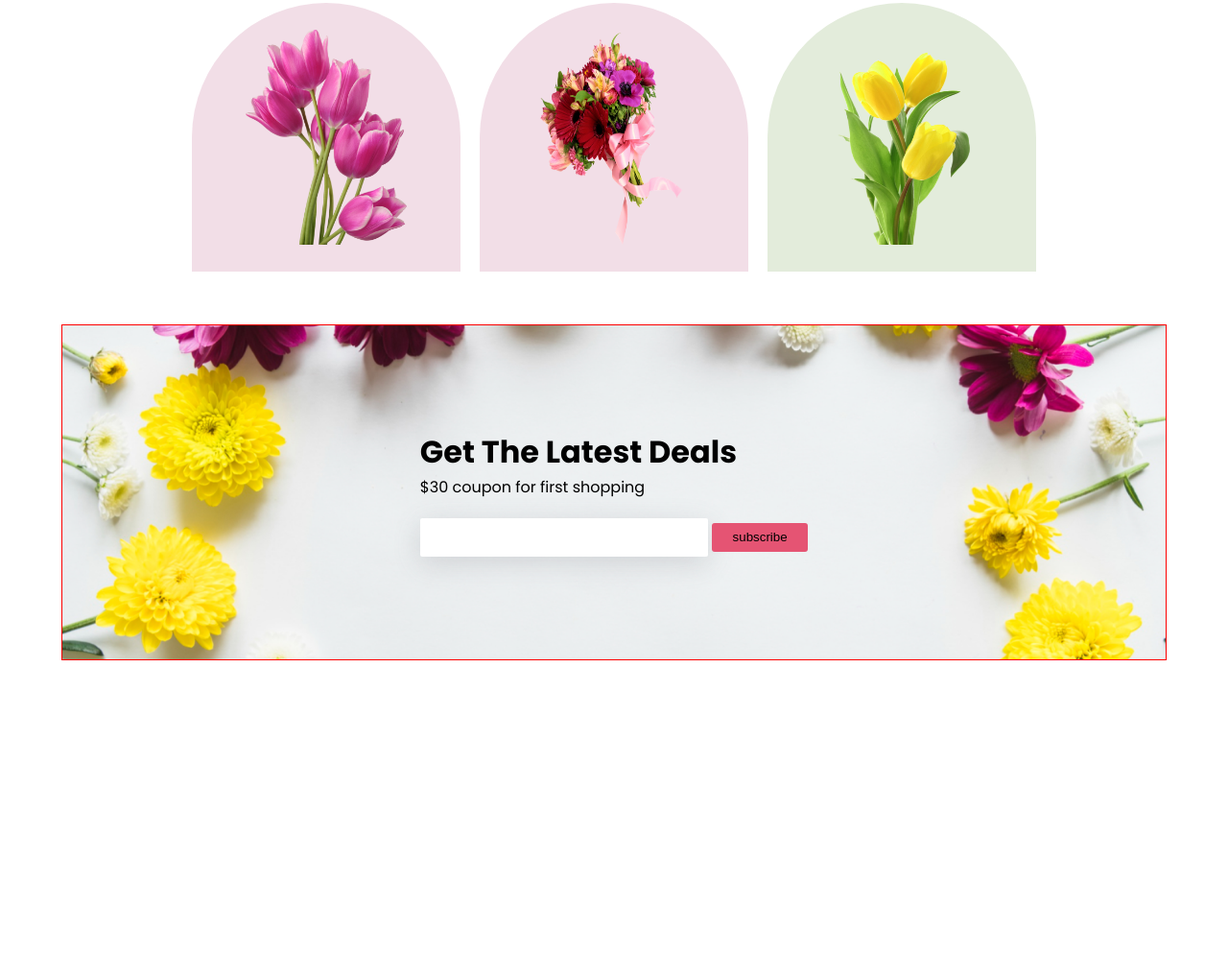
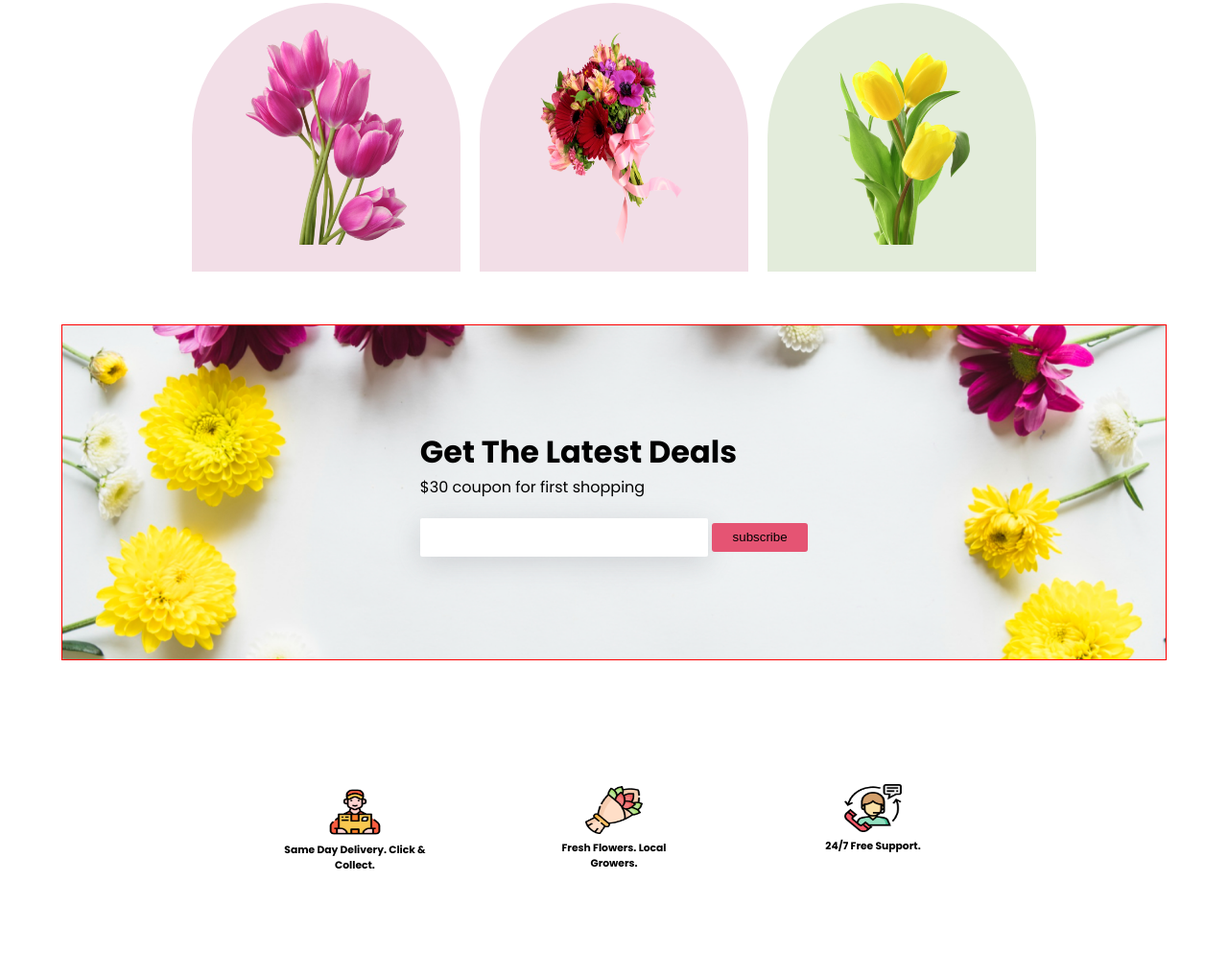
Before and after one commit to sb7624/flower-shop-buildup, a plain HTML site: page index.html in a window 1280 px wide. Shown: the part 822-1840 px from the top of the page at 96% size. Before the commit the page ends 1510 px from the top, so only its background shows below. Drawn offline with Linux system fonts and the light colour scheme.

Commit message:
add recent

```diff
--- a/index.html
+++ b/index.html
@@ -48,6 +48,22 @@
                 <button>subscribe</button>
             </div>
         </div>
+
+        <div class="self-try">
+            <div class="self-try-one">
+               <img src="./images/Group 57.png" alt="">
+                <h6>Same Day Delivery. Click & Collect.</h6>
+            </div>
+            <div class="self-try-two">
+                <img src="./images/Group 58.png" alt="">
+                <h6>Fresh Flowers. Local Growers.</h6>
+            </div>
+            <div class="self-try-three">
+                <img src="./images/Group 59.png" alt="">
+                <h6>24/7 Free Support.</h6>
+            </div>
+
+        </div>
     </main>
     <footer></footer>
 </body>
--- a/style/style.css
+++ b/style/style.css
@@ -232,3 +232,93 @@ body{
     height: 30px;
     border: none;
 }
+
+
+
+
+/* .self-try */
+
+.self-try{
+    height: 300px;
+    /* border: 2px solid brown; */
+    margin-top: 30px;
+    display: flex;
+    justify-content: center;
+    align-items: center;
+
+}
+
+.self-try-one{
+    /* border: 1px solid black; */
+    width: 150px;
+
+}
+
+/* .self-try-one img{
+    width: 100%;
+    margin: 0 auto;
+    height: 50px;
+} */
+
+
+
+.self-try-one{
+    margin-right: 120px;
+    margin-bottom: 5px;
+
+}
+
+.self-try-one img{
+    width: 40%;
+    margin-left: 30%;
+    /* border: 2px solid black; */
+    height:50px;
+
+}
+
+.self-try-one h6{
+    text-align: center;
+}
+
+.self-try-two{
+    margin-right: 120px;
+}
+
+.self-try-two{
+    /* border: 1px solid black; */
+    width: 150px;
+    margin-bottom: 10px;
+
+}
+
+.self-try-two img{
+    width: 40%;
+    margin-left: 30%;
+    /* border: 2px solid black; */
+    height:50px;
+
+}
+
+.self-try-two h6{
+    text-align: center;
+}
+
+.self-try-three{
+    /* border: 1px solid black; */
+    width: 150px;
+    margin-bottom: 30px;
+
+}
+
+.self-try-three img{
+    width: 40%;
+    margin-left: 30%;
+    /* border: 2px solid black; */
+    height:50px;
+
+
+}
+
+.self-try-three h6{
+    text-align: center;
+}
```
